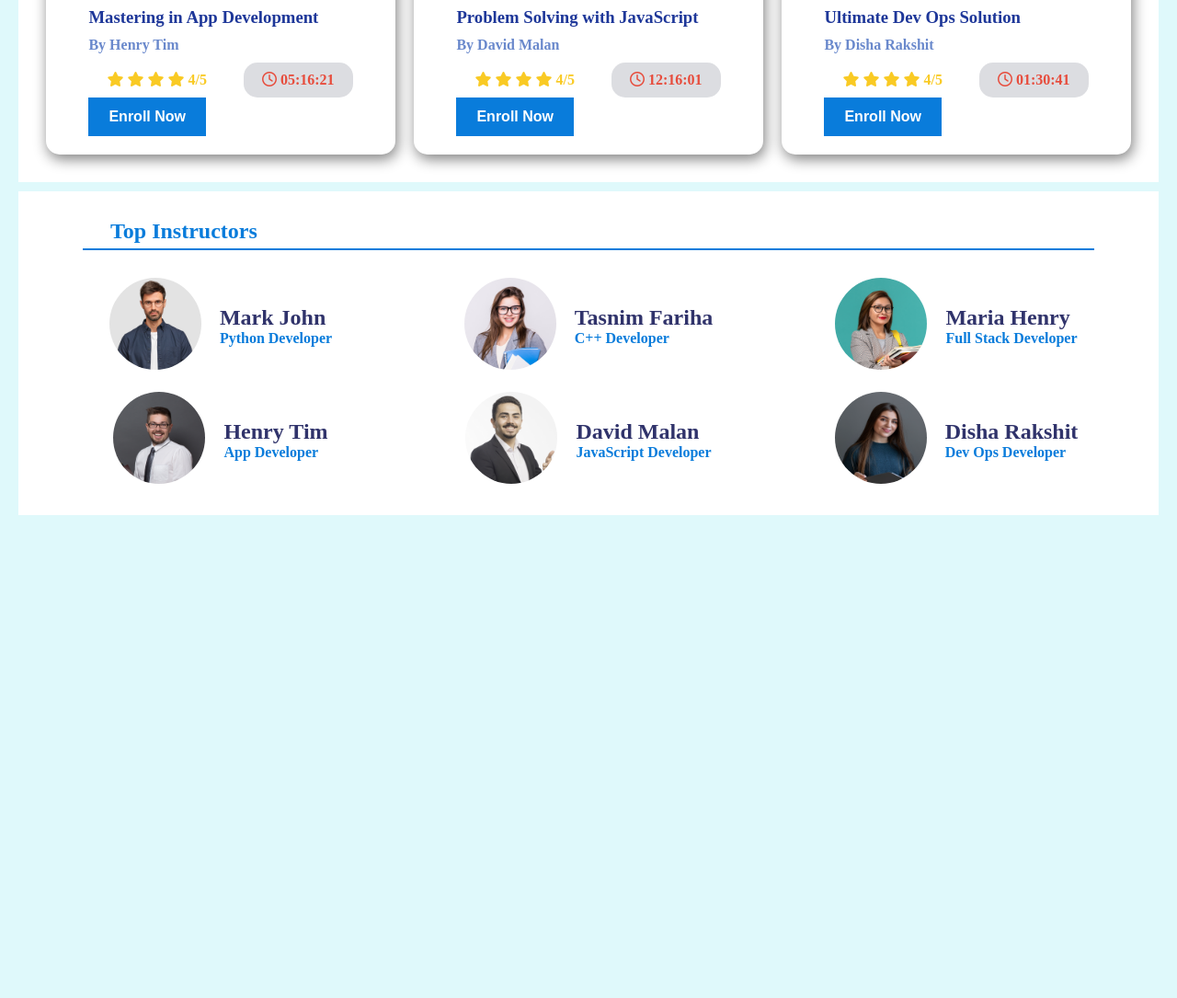
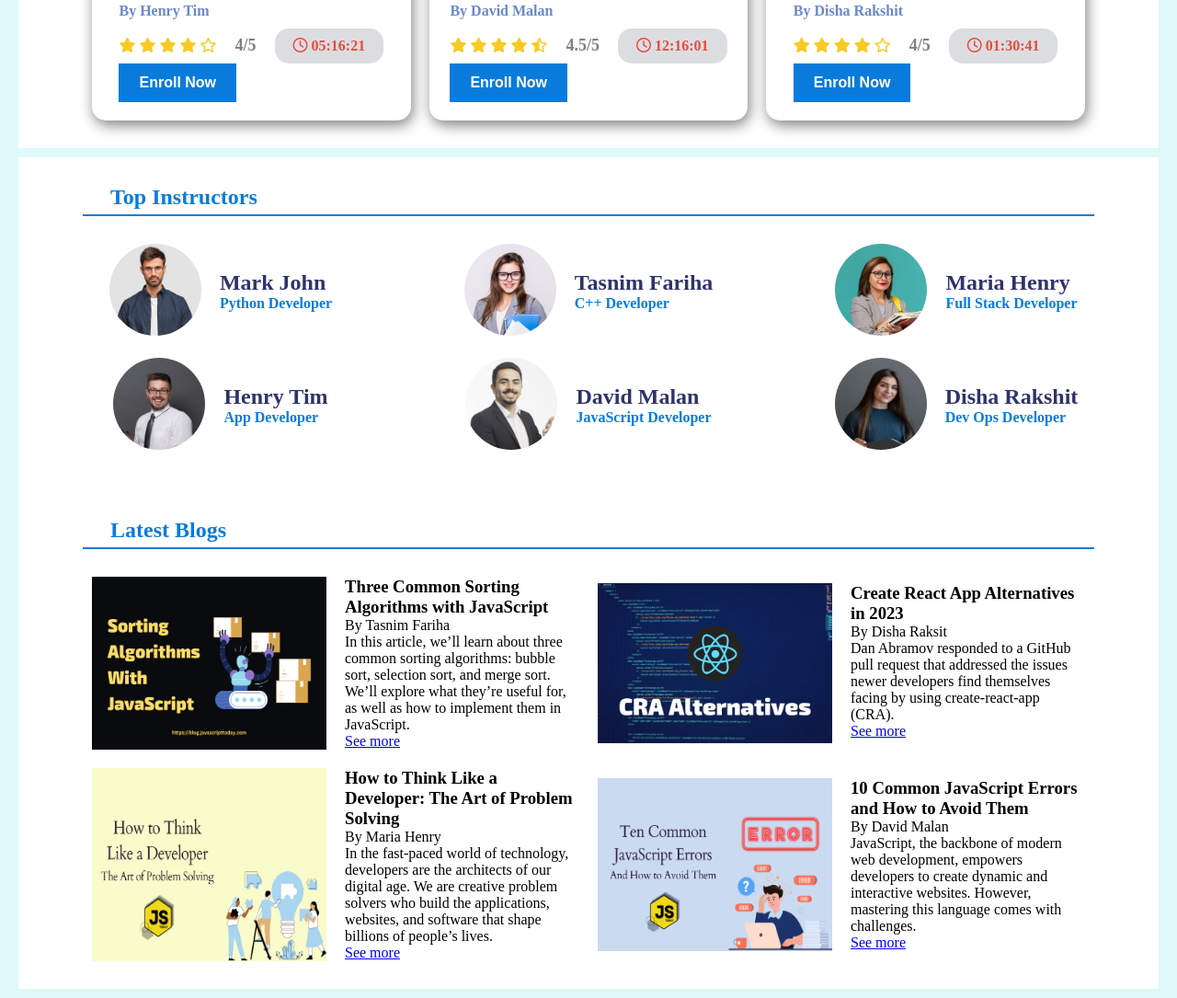
Before and after one commit to Rakib-Hossan/CodingHouse_landing_page, a plain HTML site: page index.html in a window 1280 px wide. Shown: the part 796-1881 px from the top of the page at 92% size. Before the commit the page ends 1366 px from the top, so only its background shows below. Drawn offline with Linux system fonts and the light colour scheme.

Commit message:
blog section added

```diff
--- a/index.html
+++ b/index.html
@@ -28,9 +28,9 @@
             <div class="navbar">
                 <ul>
                     <li><a href="#">Home</a></li>
-                    <li><a href="#">Courses</a></li>
-                    <li><a href="#">Instructors</a></li>
-                    <li><a href="#">Blogs</a></li>
+                    <li><a href="#courses">Courses</a></li>
+                    <li><a href="#top_instructor">Instructors</a></li>
+                    <li><a href="#latest_blogs">Blogs</a></li>
                 </ul>
             </div>
         </nav>
@@ -38,10 +38,10 @@
 
     <main>
         <!-- courses section -->
-        <section>
-            <h2 class="section-title">Latest Courses</h2>
+        <section id="courses">
+            <h2 class="section-title">Top Courses</h2>
             <hr>
-            <section class="latest_courses">
+            <section class="top_courses">
                 <div class="course">
                     <div class="course_img">
                         <img src="/imgaes/courses/python.png" alt="" srcset="">
@@ -55,7 +55,10 @@
                                 <i class="fa-solid fa-star"></i>
                                 <i class="fa-solid fa-star"></i>
                                 <i class="fa-solid fa-star"></i>
-                                <span>4/5</span>
+                                <i class="fa-regular fa-star-half-stroke"></i>
+                            </div>
+                            <div class="rating_number">
+                                <p>4.5/5</p>
                             </div>
                             <div class="duration">
                                 <span>	<i class="fa-regular fa-clock"></i> 02:16:01</span>
@@ -77,7 +80,10 @@
                                 <i class="fa-solid fa-star"></i>
                                 <i class="fa-solid fa-star"></i>
                                 <i class="fa-solid fa-star"></i>
-                                <span>4/5</span>
+                                <i class="fa-regular fa-star-half-stroke"></i>
+                            </div>
+                            <div class="rating_number">
+                                <p>4.5/5</p>
                             </div>
                             <div class="duration">
                                 <span><i class="fa-regular fa-clock"></i> 03:16:01</span>
@@ -99,7 +105,10 @@
                                 <i class="fa-solid fa-star"></i>
                                 <i class="fa-solid fa-star"></i>
                                 <i class="fa-solid fa-star"></i>
-                                <span>4/5</span>
+                                <i class="fa-regular fa-star-half-stroke"></i>
+                            </div>
+                            <div class="rating_number">
+                                <p>4.5/5</p>
                             </div>
                             <div class="duration">
                                 <span>	<i class="fa-regular fa-clock"></i> 02:40:01</span>
@@ -121,7 +130,10 @@
                                 <i class="fa-solid fa-star"></i>
                                 <i class="fa-solid fa-star"></i>
                                 <i class="fa-solid fa-star"></i>
-                                <span>4/5</span>
+                                <i class="fa-regular fa-star"></i>
+                            </div>
+                            <div class="rating_number">
+                                <p>4/5</p>
                             </div>
                             <div class="duration">
                                 <span>	<i class="fa-regular fa-clock"></i> 05:16:21</span>
@@ -143,7 +155,10 @@
                                 <i class="fa-solid fa-star"></i>
                                 <i class="fa-solid fa-star"></i>
                                 <i class="fa-solid fa-star"></i>
-                                <span>4/5</span>
+                                <i class="fa-regular fa-star-half-stroke"></i>
+                            </div>
+                            <div class="rating_number">
+                                <p>4.5/5</p>
                             </div>
                             <div class="duration">
                                 <span>	<i class="fa-regular fa-clock"></i> 12:16:01</span>
@@ -165,7 +180,10 @@
                                 <i class="fa-solid fa-star"></i>
                                 <i class="fa-solid fa-star"></i>
                                 <i class="fa-solid fa-star"></i>
-                                <span>4/5</span>
+                                <i class="fa-regular fa-star"></i>
+                            </div>
+                            <div class="rating_number">
+                                <p>4/5</p>
                             </div>
                             <div class="duration">
                                 <span>	<i class="fa-regular fa-clock"></i> 01:30:41</span>
@@ -179,7 +197,8 @@
         <!-- courses section  -->
 
         <!-- instructor section -->
-        <section>
+        <section id="container">
+            <section id="top_instructor">
                 <h2 class="section-title">Top Instructors</h2>
             <hr>
                 <section class="Instructors">
@@ -239,6 +258,57 @@
                     </div>
                 </section>
             </section>
+            <section id="latest_blogs">
+                <h2 class="section-title">Latest Blogs</h2>
+                <hr>
+                <article class="blogs">
+                    <div class="blog">
+                        <div class="blog_img">
+                            <img src="/imgaes/blogs/jsblogproblem.png" alt="" srcset="">
+                        </div>
+                        <div class="blog_details">
+                            <h3 class="blog_title">Three Common Sorting Algorithms with JavaScript</h3>
+                            <p class="author_name">By Tasnim Fariha </p>
+                            <p>In this article, we’ll learn about three common sorting algorithms: bubble sort, selection sort, and merge sort. We’ll explore what they’re useful for, as well as how to implement them in JavaScript.</p>
+                            <a href="#">See more</a>
+                        </div>
+                    </div>
+                    <div class="blog">
+                        <div class="blog_img">
+                            <img src="/imgaes/blogs/reactblog.png" alt="" srcset="">
+                        </div>
+                        <div class="blog_details">
+                            <h3 class="blog_title">Create React App Alternatives in 2023</h3>
+                            <p class="author_name">By Disha Raksit </p>
+                            <p>Dan Abramov responded to a GitHub pull request that addressed the issues newer developers find themselves facing by using create-react-app (CRA).</p>
+                            <a href="#">See more</a>
+                        </div>
+                    </div>
+                    <div class="blog">
+                        <div class="blog_img">
+                            <img src="/imgaes/blogs/jsproblem.png" alt="" srcset="">
+                        </div>
+                        <div class="blog_details">
+                            <h3 class="blog_title">How to Think Like a Developer: The Art of Problem Solving</h3>
+                            <p class="author_name">By Maria Henry </p>
+                            <p>In the fast-paced world of technology, developers are the architects of our digital age. We are creative problem solvers who build the applications, websites, and software that shape billions of people’s lives.</p>
+                            <a href="#">See more</a>
+                        </div>
+                    </div>
+                    <div class="blog">
+                        <div class="blog_img">
+                            <img src="/imgaes/blogs/jsblog.png" alt="" srcset="">
+                        </div>
+                        <div class="blog_details">
+                            <h3 class="blog_title">10 Common JavaScript Errors and How to Avoid Them</h3>
+                            <p class="author_name">By David Malan </p>
+                            <p>JavaScript, the backbone of modern web development, empowers developers to create dynamic and interactive websites. However, mastering this language comes with challenges.</p>
+                            <a href="#">See more</a>
+                        </div>
+                    </div>
+                </article>
+            </section>
+        </section>
         <!-- instructor section -->
     </main>
 </body>
--- a/style.css
+++ b/style.css
@@ -75,12 +75,12 @@ nav{
 
 
 /* Latest course section style */
-.latest_courses{
+.top_courses{
     display: grid;
     grid-template-columns: repeat(3,1fr);
     gap: 20px;
     place-items: center;
-    padding: 30px;
+    padding: 30px 80px;
 }
 .course{
     display: flex;
@@ -110,6 +110,7 @@ nav{
     display: flex;
     gap: 20px;
     justify-content: space-between;
+    align-items: center;
 }
 .duration{
     color:#e74c3c;
@@ -123,9 +124,15 @@ nav{
 .rating{
     color:#f9ca24;
     border-radius: 15px;
-    padding:10px 20px;
     font-weight: 600;
     text-align: center;
+    padding:10px 0px;
+}
+.rating_number p{
+    color:grey;
+    font-size: 18px;
+    margin-bottom: 0px;
+
 }
 /* Latest course section style */
 
@@ -159,3 +166,27 @@ nav{
     border-radius: 50%;
 }
 /* Instructors section style */
+
+/* blogs section style */
+.blogs{
+    display: grid;
+    grid-template-columns: repeat(2,1fr);
+    gap: 20px;
+    padding: 30px 80px;
+    place-items: center;
+}
+.blog{
+    display: flex;
+    gap: 20px;
+}
+.blog_img{
+    flex-basis: 50%;
+}
+.blog_img img{
+    width:100%;
+    height: 100%;
+}
+.blog_details{
+    flex-basis: 50%;
+}
+/* blogs section style */
```
Also changed, not shown: imgaes/blogs/jsblog.png (added), imgaes/blogs/jsblogproblem.png (added), imgaes/blogs/jsproblem.png (added), imgaes/blogs/reactblog.png (added). Lines whose indentation alone changed are shown as unchanged.
